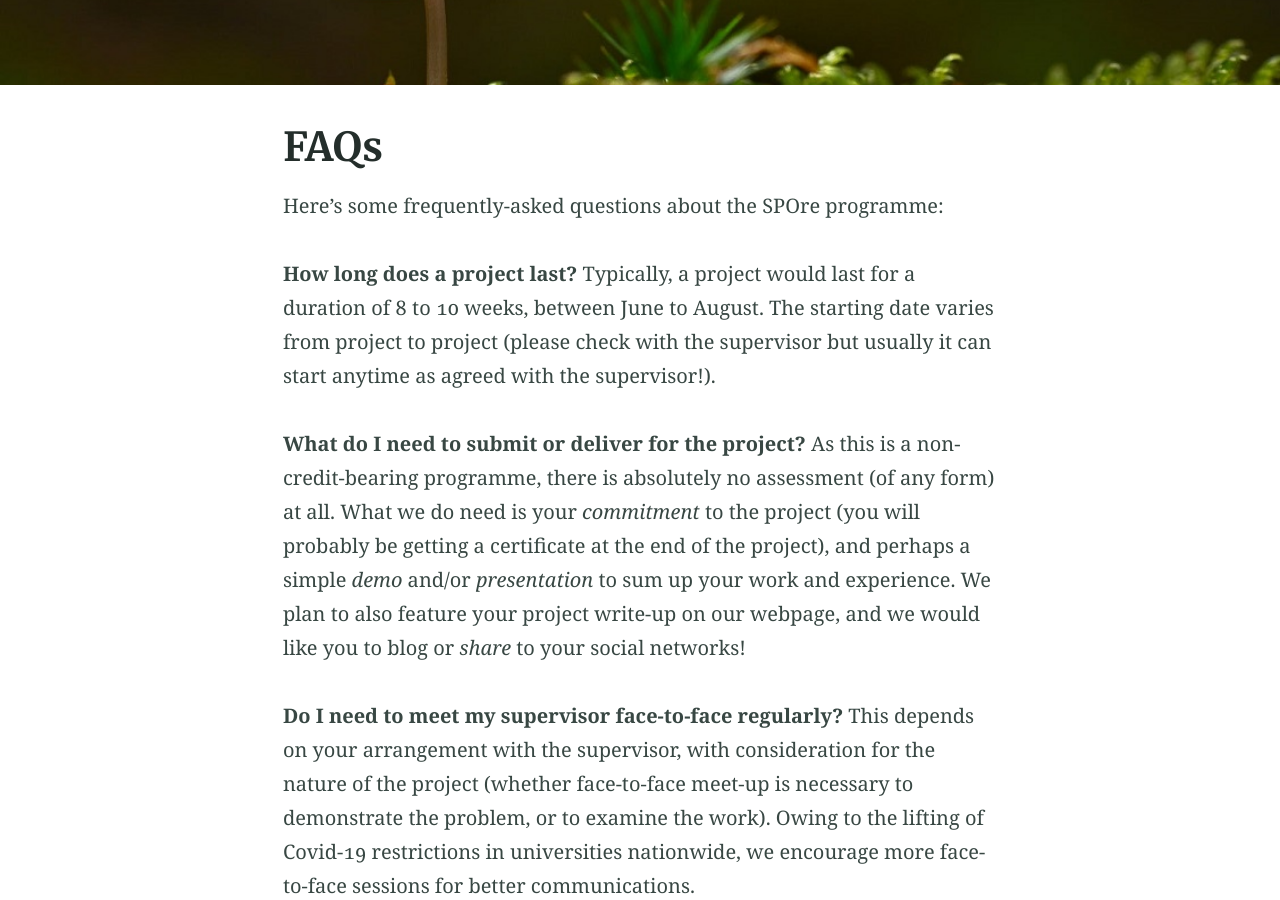
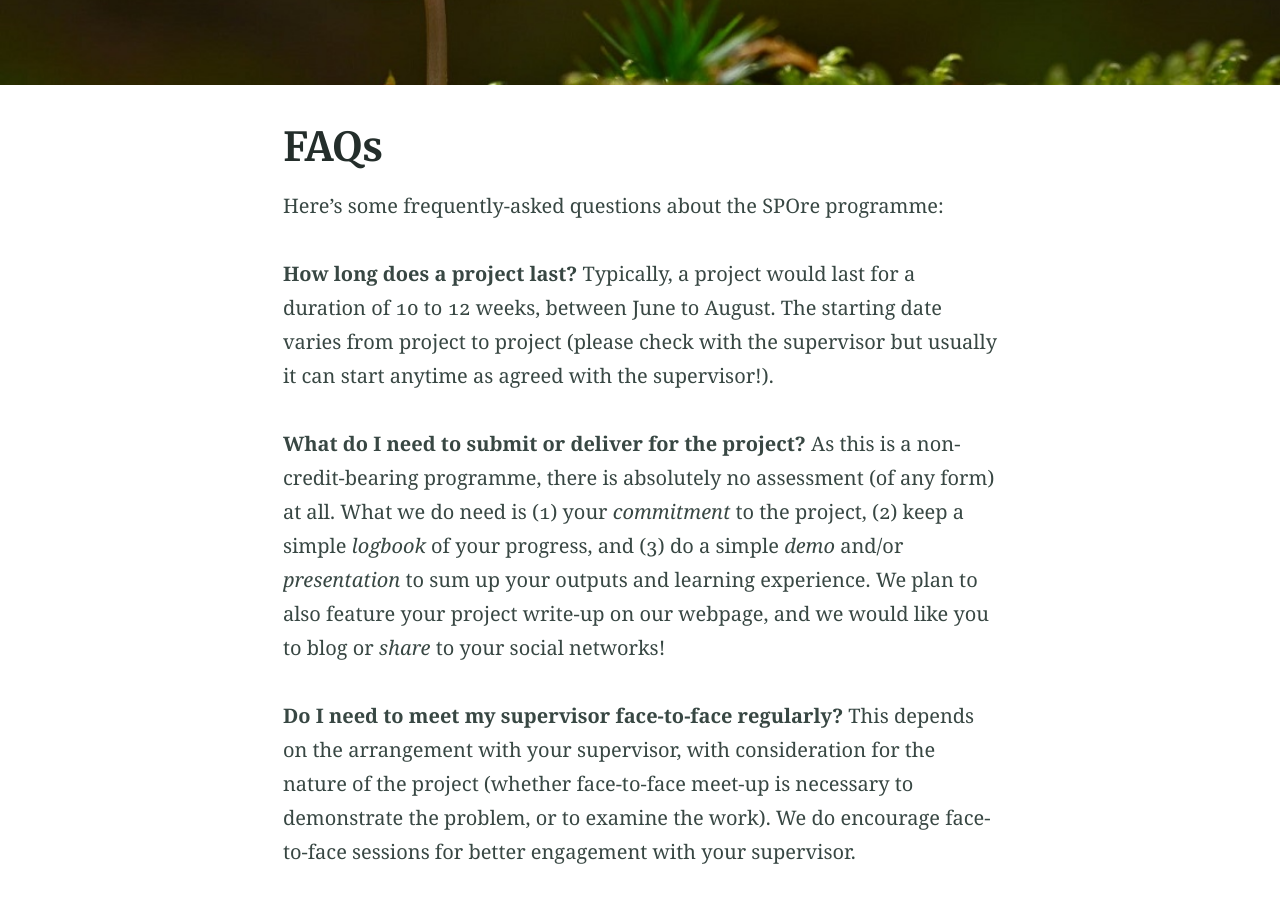
Before and after one commit to hwumspore/hwumspore.github.io, a Jekyll site: the page built from faqs.md, in a window 1280 px wide and 900 px high, scrolled down 326 px. Built offline with Jekyll 4.4.1, drawn with Linux system fonts in a browser that asks for light colours; some of the changed text lies outside the part shown.

Commit message:
update faqs and project info

```diff
--- a/faqs.md
+++ b/faqs.md
@@ -10,16 +10,16 @@ excerpt: "  This page contains a list of frequently-asked questions about the SP
 Here's some frequently-asked questions about the SPOre programme:
 
 **How long does a project last?**
-Typically, a project would last for a duration of 8 to 10 weeks, between June to August. The starting date varies from project to project (please check with the supervisor but usually it can start anytime as agreed with the supervisor!).
+Typically, a project would last for a duration of 10 to 12 weeks, between June to August. The starting date varies from project to project (please check with the supervisor but usually it can start anytime as agreed with the supervisor!).
 
 **What do I need to submit or deliver for the project?**
-As this is a non-credit-bearing programme, there is absolutely no assessment (of any form) at all. What we do need is your _commitment_ to the project (you will probably be getting a certificate at the end of the project), and perhaps a simple _demo_ and/or _presentation_ to sum up your work and experience. We plan to also feature your project write-up on our webpage, and we would like you to blog or _share_ to your social networks!
+As this is a non-credit-bearing programme, there is absolutely no assessment (of any form) at all. What we do need is (1) your _commitment_ to the project, (2) keep a simple _logbook_ of your progress, and (3) do a simple _demo_ and/or _presentation_ to sum up your outputs and learning experience. We plan to also feature your project write-up on our webpage, and we would like you to blog or _share_ to your social networks!
 
 **Do I need to meet my supervisor face-to-face regularly?**
-This depends on your arrangement with the supervisor, with consideration for the nature of the project (whether face-to-face meet-up is necessary to demonstrate the problem, or to examine the work). Owing to the lifting of Covid-19 restrictions in universities nationwide, we encourage more face-to-face sessions for better communications.
+This depends on the arrangement with your supervisor, with consideration for the nature of the project (whether face-to-face meet-up is necessary to demonstrate the problem, or to examine the work). We do encourage face-to-face sessions for better engagement with your supervisor.
 
 **The project says only 2 members. Can we have another person joining the project?**
-The supervisor of the project probably had in mind that the project scope is suitable for 2 persons. However, your team can discuss with the supervisor if adding another person to the project is possible - in that case, the project scope should be broadened to include more persons. We would like all students to be actively participating in the project!
+The supervisor of the project probably had in mind that the project scope is suitable for 2 persons. However, your team can discuss with the supervisor if adding another person to the project is possible - in that case, the project scope could be broadened to include more persons. We would like all students to be actively participating in the project.
 
 **What are the benefits of joining SPOre?**
-If you have a summer break of 2-3 months to spare, use this as an opportunity to learn new coding or a new domain of knowledge, learn to manage projects in a timely manner, learn to work in a team, and more. More importantly, use it as a platform to discover what you really like doing. On top of that, your project could also be a nice addition to your resume!
+If you have a summer break of 2-3 months to spare, use this as an opportunity to learn new coding or a new domain of knowledge,  learn how to do research, learn to manage projects in a timely manner, learn to work in a team, and more. More importantly, use it as a platform to discover what you really like doing. On top of that, your project could also be a nice addition to your resume!
```
Also changed, not shown: projects.md (+1 -1 lines).
